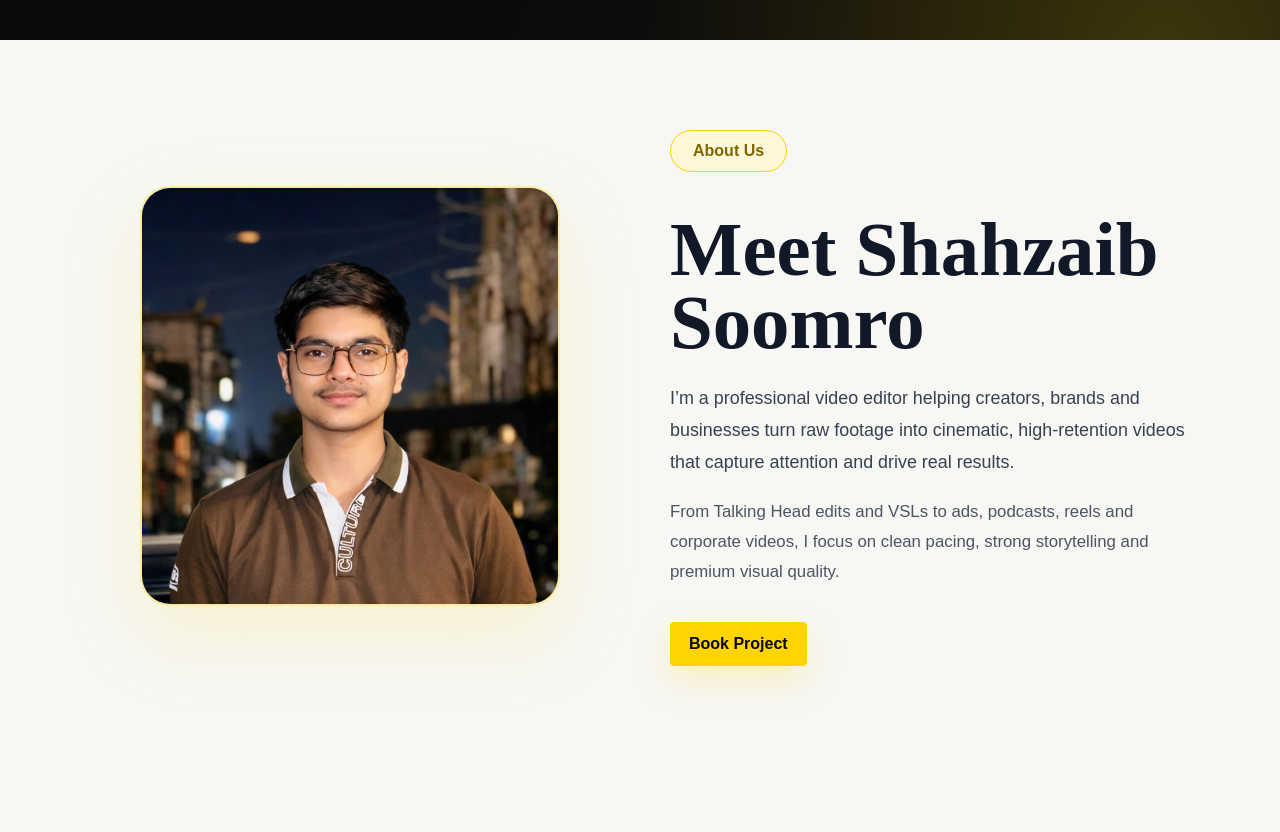
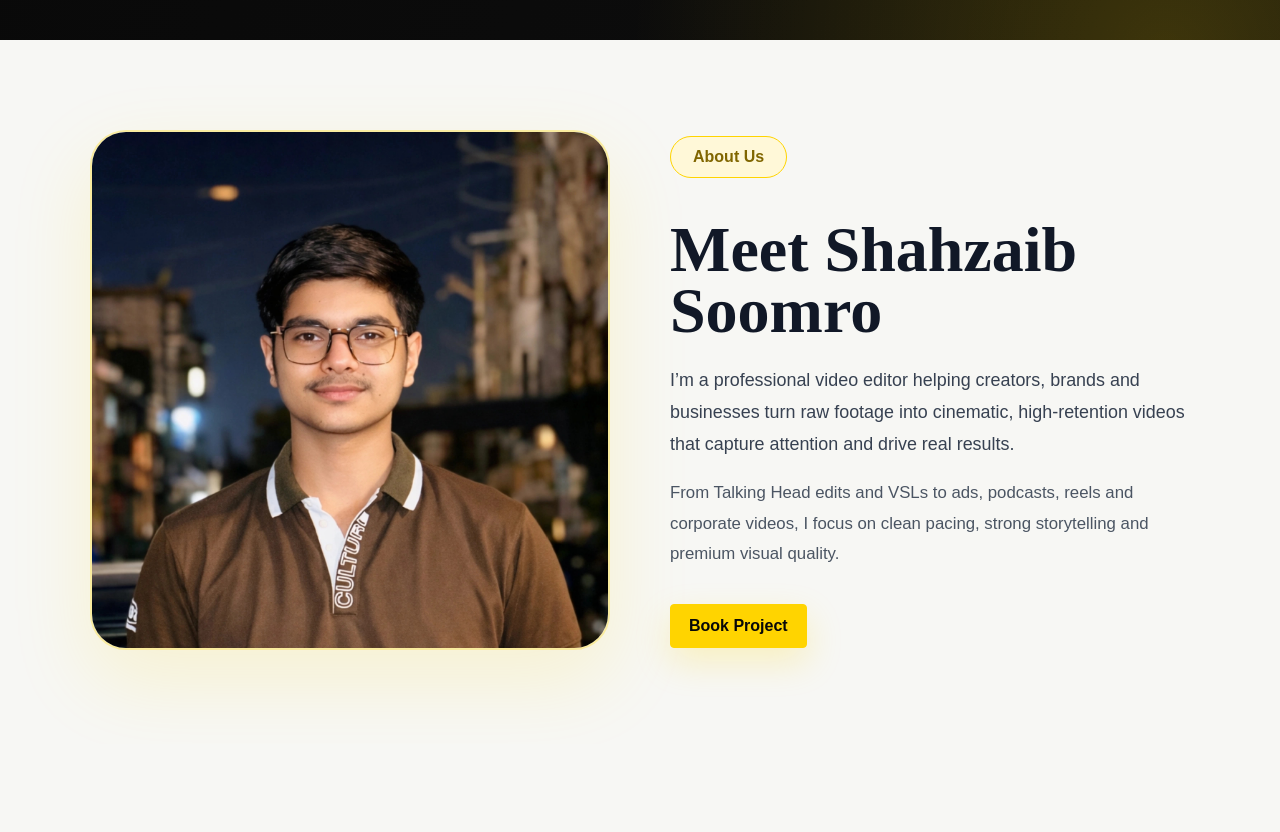
Before and after one commit to shahzaibkhatri918-stack/Shahzaib-Freelance, a Next.js app: page / in a window 1280 px wide. Shown: the part 760-1592 px from the top of the page. Built offline with nearby package versions, Linux system fonts and the light colour scheme.

Commit message:
Update page.tsx

```diff
--- a/app/page.tsx
+++ b/app/page.tsx
@@ -80,8 +80,8 @@ export default function HomePage() {
         alt="Shahzaib Soomro"
         style={{
           width: "100%",
-          maxWidth: "420px",
-          borderRadius: "30px",
+          maxWidth: "520px",
+          borderRadius: "36px",
           border: "2px solid rgba(255, 214, 0, 0.35)",
           boxShadow: "0 30px 80px rgba(255, 214, 0, 0.15)",
         }}
@@ -94,11 +94,12 @@ export default function HomePage() {
 
       <h2
         style={{
-          fontSize: "clamp(42px, 6vw, 82px)",
+          fontSize: "clamp(42px, 5vw, 72px)",
           lineHeight: "0.95",
           margin: "22px 0",
           color: "#111827",
           fontFamily: "serif",
+          maxWidth: "700px",
         }}
       >
         Meet Shahzaib Soomro
```
